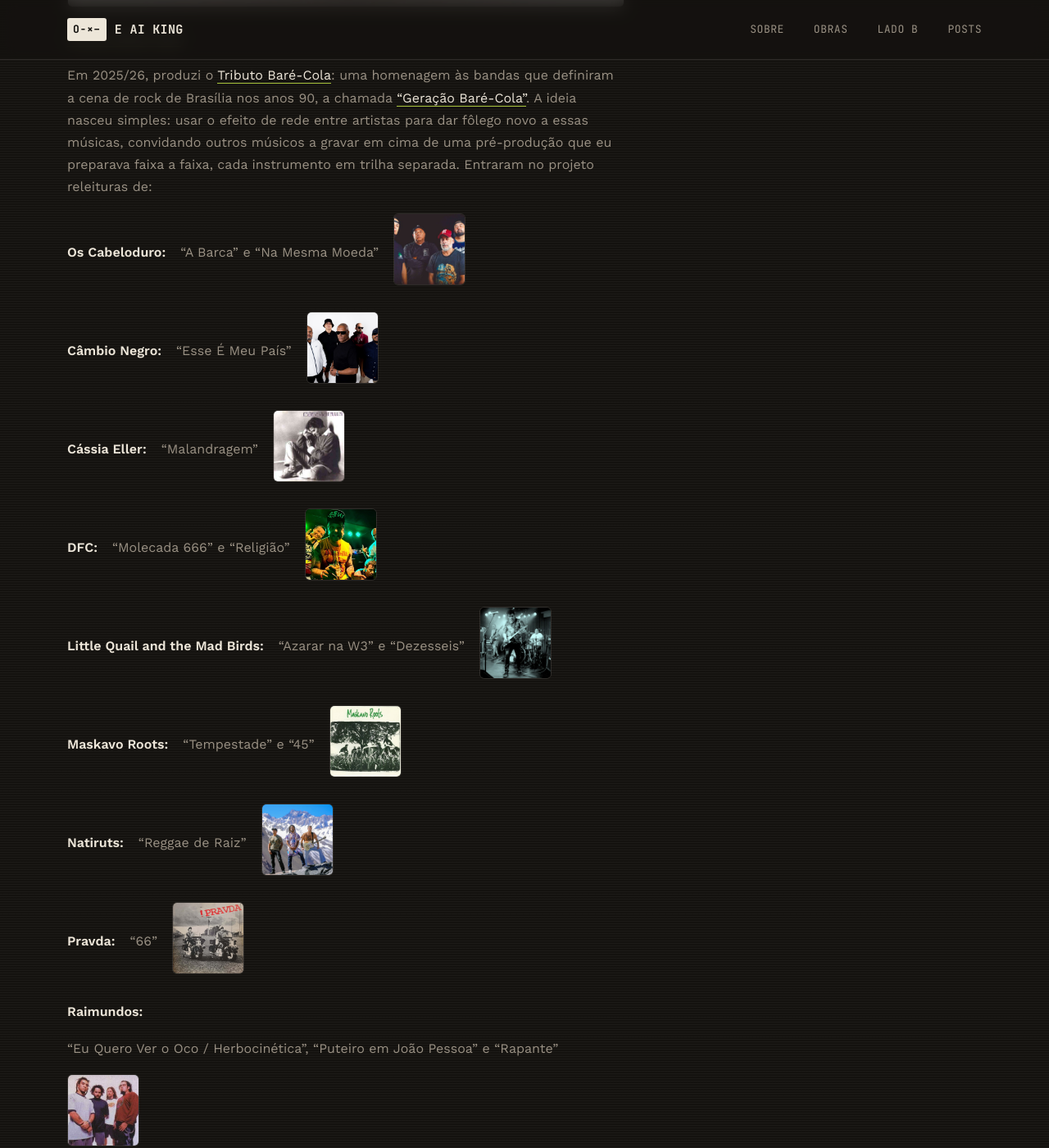
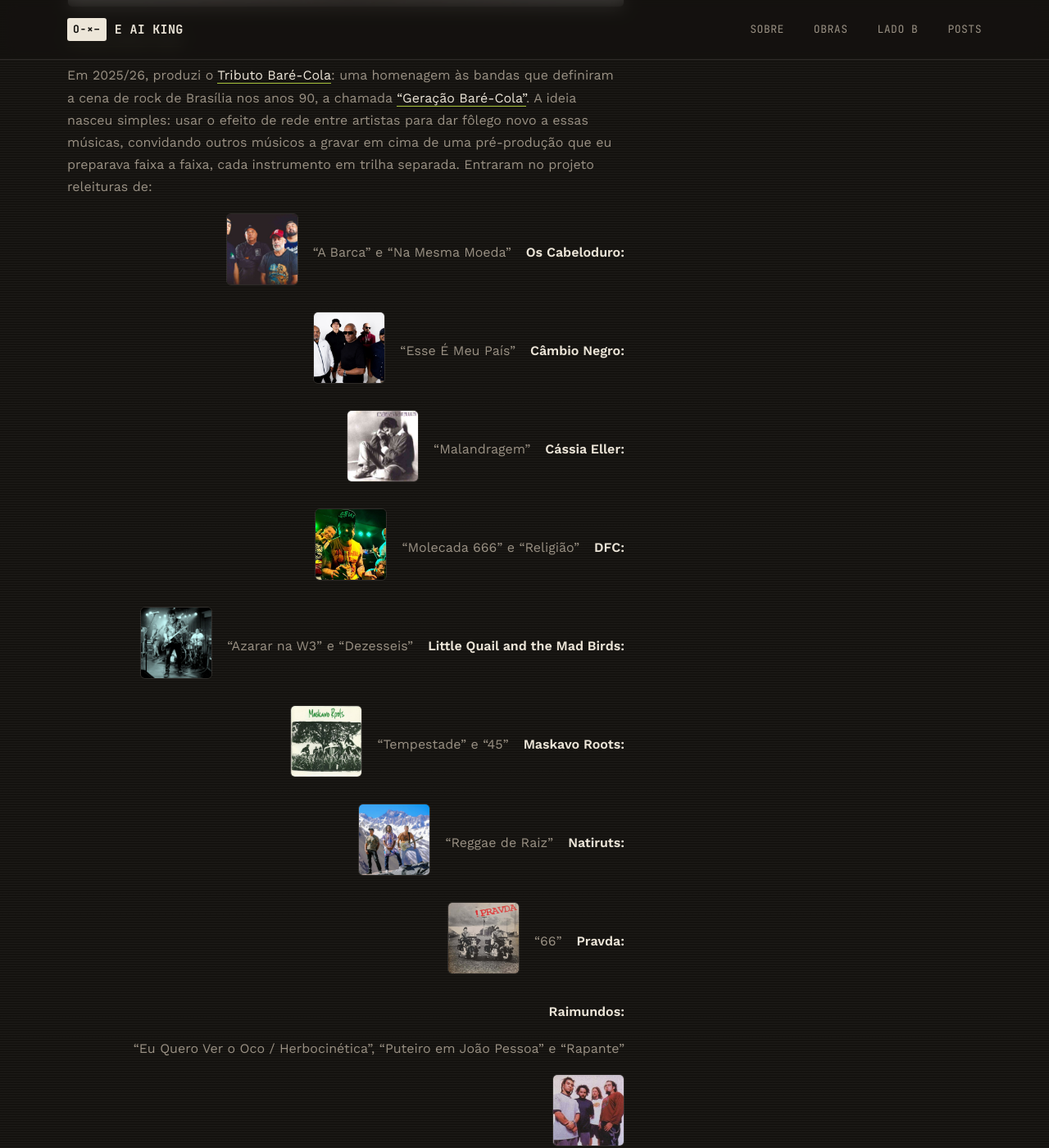
Before and after one commit to srcaetano/eaiking.github.io, a Jekyll site: the page built from lado-b.md, in a window 1280 px wide and 1400 px high, scrolled down 1108 px. Shown: the whole window at 82% size. Built offline with Jekyll 4.4.1, drawn with Linux system fonts in a browser that asks for light colours.

Commit message:
Add flex-direction to list items with images
Melhorando apresentação de listas de imagens do Markdown

```diff
--- a/css/main_style.css
+++ b/css/main_style.css
@@ -331,6 +331,7 @@
   }
   .prose ul:has(img) > li{
     display:flex;
+    flex-direction:row-reverse;
     align-items:center;
     gap:18px;
     flex-wrap:wrap;
```
